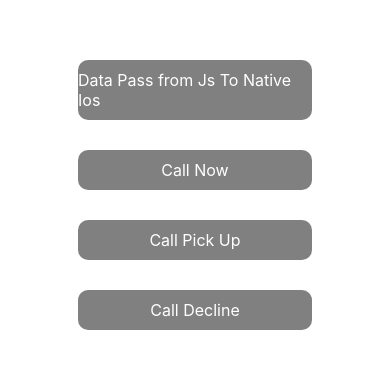
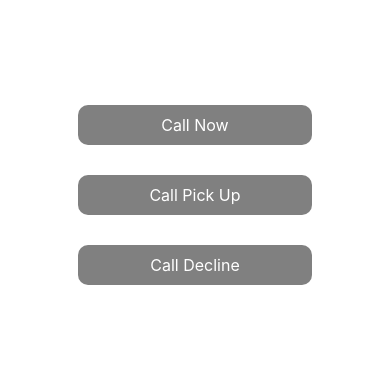
Before and after one commit to vaibsshukla/super-fiesta, a React Native app: screen / in a window 390 px wide. Shown: the part 212-580 px from the top of the page. Built offline with nearby package versions, Linux system fonts and the light colour scheme.

Commit message:
SomeChangesAddedAgain

```diff
--- a/App.js
+++ b/App.js
@@ -14,11 +14,11 @@ var NativeMethodsCall = NativeModules.NativeMethods
 const App = () => {
   return (
     <View style={styles.container}>
-      <TouchableOpacity
+      {/* <TouchableOpacity
         style={{ backgroundColor: 'grey', paddingVertical: 10, width: '60%', alignItems: 'center', borderRadius: 10 }}
         onPress={() => NativeMethodsCall.addEvent('Hello This is First String', 'Hello This is Second Sttring', 6)}
       ><Text style={{ fontSize: 16, color: 'white' }}>Data Pass from Js To Native Ios</Text></TouchableOpacity>
-      <View style={{ width: '40%', height: 30 }}></View>
+      <View style={{ width: '40%', height: 30 }}></View> */}
 
       <TouchableOpacity
         style={{ backgroundColor: 'grey', paddingVertical: 10, width: '60%', alignItems: 'center', borderRadius: 10 }}
@@ -29,13 +29,17 @@ const App = () => {
       <TouchableOpacity
         style={{ backgroundColor: 'grey', paddingVertical: 10, width: '60%', alignItems: 'center', borderRadius: 10 }}
         onPress={() => NativeMethodsCall.callPickUp((response) => { alert(response) })}
-      ><Text style={{ fontSize: 16, color: 'white' }}>Call Pick Up</Text></TouchableOpacity>
+      >
+        <Text style={{ fontSize: 16, color: 'white' }}>Call Pick Up</Text>
+      </TouchableOpacity>
       <View style={{ width: '40%', height: 30 }}></View>
 
       <TouchableOpacity
         style={{ backgroundColor: 'grey', paddingVertical: 10, width: '60%', alignItems: 'center', borderRadius: 10 }}
-        onPress={() => NativeMethodsCall.callDeclined((response) => { alert(response) })}
-      ><Text style={{ fontSize: 16, color: 'white' }}>Call Decline</Text></TouchableOpacity>
+        onPress={() => NativeMethodsCall.callDecline((response) => { alert(response) })}
+      >
+        <Text style={{ fontSize: 16, color: 'white' }}>Call Decline</Text>
+      </TouchableOpacity>
       <View style={{ width: '40%', height: 30 }}></View>
     </View>
   )
```
Also changed, not shown: 1 other file (tests, documents, lock files or other folders).
